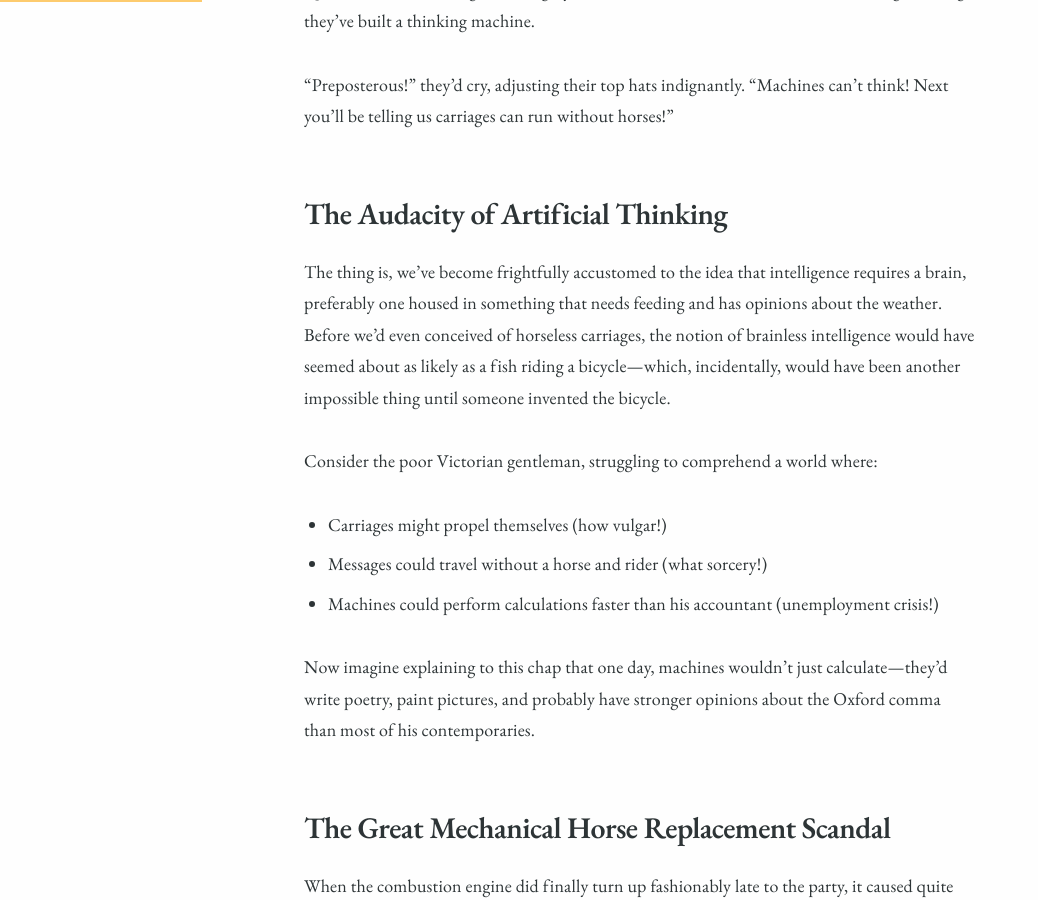
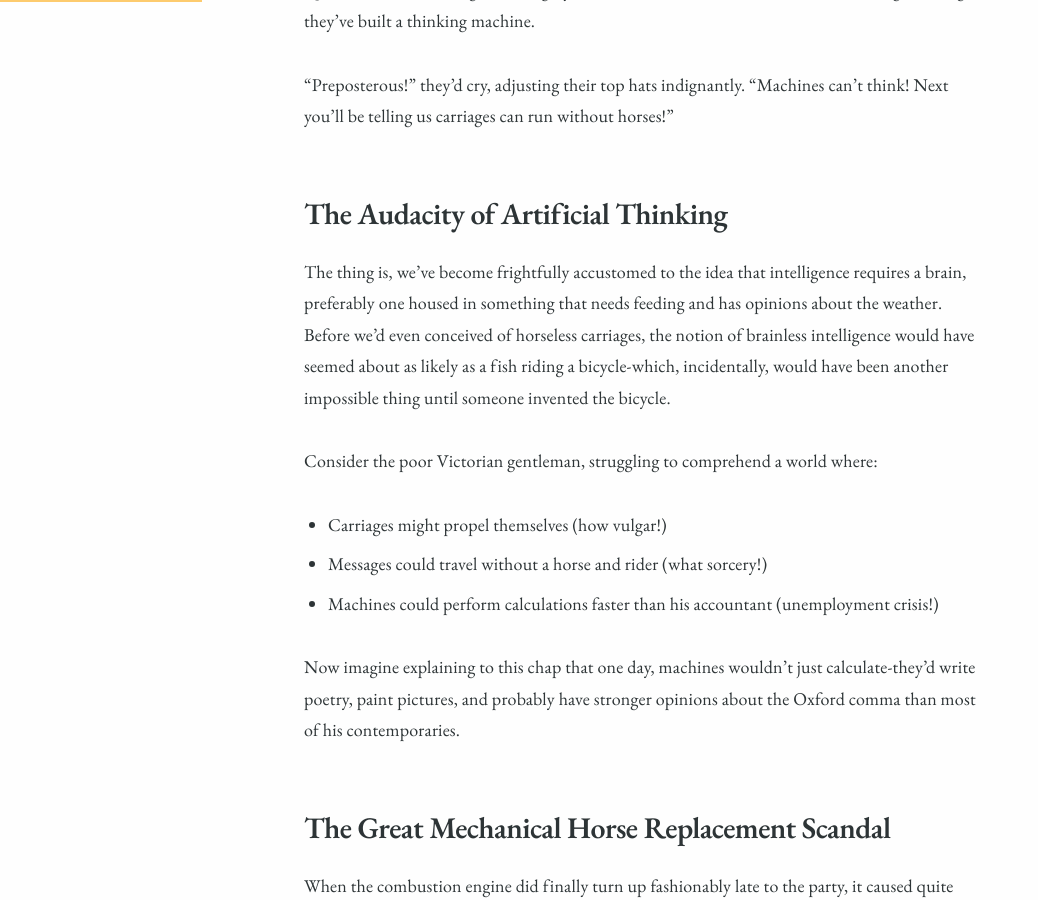
Before and after one commit to felixtp/felixtp.github.io, a Jekyll site: the page built from _posts/2025-07-19-artificial-intelligence-and-the-humble-horse.md, in a window 1280 px wide and 900 px high, scrolled down 749 px. Shown: the whole window, without its empty margins (0-1038 px from the left). Built offline with Jekyll 4.4.1, drawn with Linux system fonts in a browser that asks for light colours; our own code applies the rules of GitHub Pages for plain Markdown files; some of the changed text lies outside the part shown.

Commit message:
— go away

```diff
--- a/_posts/2025-07-19-artificial-intelligence-and-the-humble-horse.md
+++ b/_posts/2025-07-19-artificial-intelligence-and-the-humble-horse.md
@@ -12,14 +12,14 @@ Picture, if you will, the year 1885. Karl Benz has just cobbled together his Pat
 
 ## The Audacity of Artificial Thinking
 
-The thing is, we've become frightfully accustomed to the idea that intelligence requires a brain, preferably one housed in something that needs feeding and has opinions about the weather. Before we'd even conceived of horseless carriages, the notion of brainless intelligence would have seemed about as likely as a fish riding a bicycle—which, incidentally, would have been another impossible thing until someone invented the bicycle.
+The thing is, we've become frightfully accustomed to the idea that intelligence requires a brain, preferably one housed in something that needs feeding and has opinions about the weather. Before we'd even conceived of horseless carriages, the notion of brainless intelligence would have seemed about as likely as a fish riding a bicycle-which, incidentally, would have been another impossible thing until someone invented the bicycle.
 
 Consider the poor Victorian gentleman, struggling to comprehend a world where:
 - Carriages might propel themselves (how vulgar!)
 - Messages could travel without a horse and rider (what sorcery!)
 - Machines could perform calculations faster than his accountant (unemployment crisis!)
 
-Now imagine explaining to this chap that one day, machines wouldn't just calculate—they'd write poetry, paint pictures, and probably have stronger opinions about the Oxford comma than most of his contemporaries.
+Now imagine explaining to this chap that one day, machines wouldn't just calculate-they'd write poetry, paint pictures, and probably have stronger opinions about the Oxford comma than most of his contemporaries.
 
 ## The Great Mechanical Horse Replacement Scandal
 
@@ -43,13 +43,13 @@ I suspect a Victorian encountering modern AI would go through the traditional fi
 
 ## The Uncomfortable Truth About Progress
 
-The uncomfortable truth—uncomfortable for horses, anyway—is that we've always been rather ruthless about replacing things that served us well. We traded horses for engines, candles for electric lights, and carrier pigeons for telegrams. Each time, we thought we'd reached the pinnacle of human achievement, only to discover we'd barely scratched the surface.
+The uncomfortable truth-uncomfortable for horses, anyway-is that we've always been rather ruthless about replacing things that served us well. We traded horses for engines, candles for electric lights, and carrier pigeons for telegrams. Each time, we thought we'd reached the pinnacle of human achievement, only to discover we'd barely scratched the surface.
 
 Now we're trading human intelligence for artificial intelligence, which feels rather more personal than replacing a horse. After all, most of us were quite attached to our intelligence, limited though it may have been.
 
 ## A Modest Proposal for Our AI Future
 
-Perhaps we should take a leaf from the horses' book. They didn't fight the combustion engine—they simply reinvented themselves as recreational companions and occasional racing entertainment. Humans might do well to consider a similar career pivot.
+Perhaps we should take a leaf from the horses' book. They didn't fight the combustion engine-they simply reinvented themselves as recreational companions and occasional racing entertainment. Humans might do well to consider a similar career pivot.
 
 Instead of competing with AI at thinking (a battle we're destined to lose with the same dignity as horses competing with motorcars), perhaps we should focus on the things machines find puzzling: procrastination, getting unreasonably emotional about sports teams, and the peculiar human ability to make tea exactly wrong despite having made it correctly thousands of times before.
 
```
